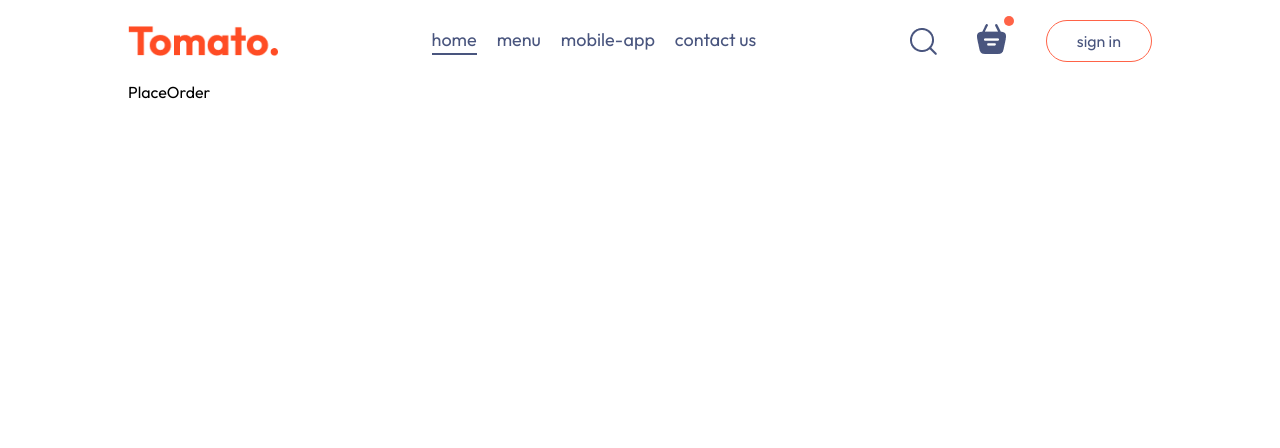
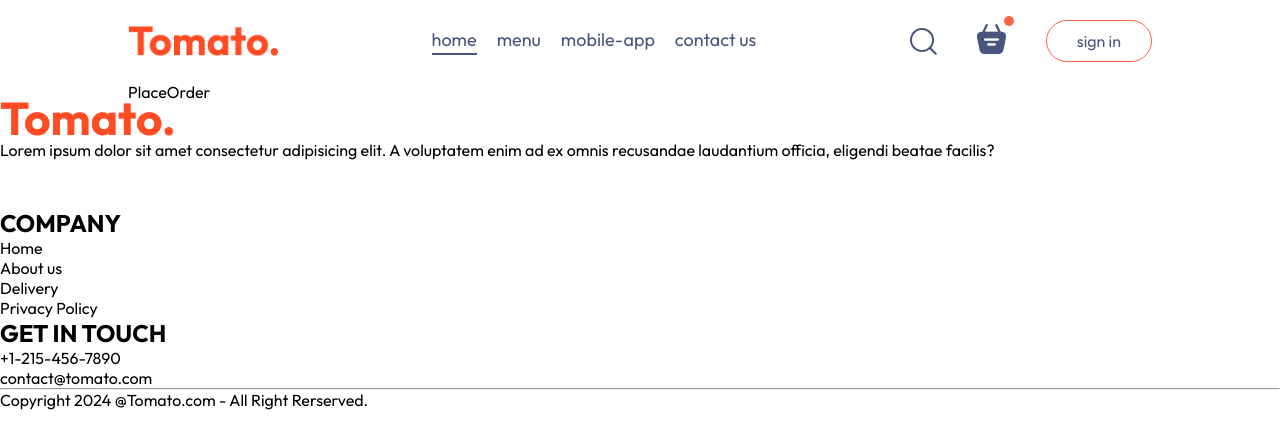
Before and after one commit to Akash-Sharma-2002/Food-App, a React (Vite) app in the folder Frontend/: page /order in a window 1280 px wide. Shown: the top 448 px of the page. Built offline with nearby package versions, Linux system fonts and the light colour scheme.

Commit message:
Footer.jsx: initiated

```diff
--- a/Frontend/src/App.jsx
+++ b/Frontend/src/App.jsx
@@ -5,9 +5,11 @@
 import Home from "./pages/Home/Home";
 import Cart from "./pages/Cart/Cart";
 import PlaceOrder from "./pages/PlaceOrder/PlaceOrder";
+import Footer from "./components/Footer/Footer";
 
 const App = () => {
   return (
+    <>
       <div className="app">
         <Navbar />
         <Routes>
@@ -16,6 +18,8 @@
           <Route path="/order" element={<PlaceOrder />} />
         </Routes>
       </div>
+      <Footer />
+    </>
   );
 };
 
--- /dev/null
+++ b/Frontend/src/components/Footer/Footer.jsx
@@ -0,0 +1,45 @@
+import React from "react";
+import "./Footer.css";
+import { assets } from "../../assets/assets";
+
+const Footer = () => {
+  return (
+    <div className="footer" id="footer">
+      <div className="footer-content">
+        <div className="footer-content-left">
+          <img src={assets.logo} alt="" />
+          <p>
+            Lorem ipsum dolor sit amet consectetur adipisicing elit. A
+            voluptatem enim ad ex omnis recusandae laudantium officia, eligendi
+            beatae facilis?
+          </p>
+          <div className="footer-social-icons">
+            <img src={assets.facebook_icon} alt="" />
+            <img src={assets.twitter_icon} alt="" />
+            <img src={assets.linkedin_icon} alt="" />
+          </div>
+        </div>
+        <div className="footer-content-center">
+            <h2>COMPANY</h2>
+            <ul>
+                <li>Home</li>
+                <li>About us</li>
+                <li>Delivery</li>
+                <li>Privacy Policy</li>
+            </ul>
+        </div>
+        <div className="footer-content-right">
+            <h2>GET IN TOUCH</h2>
+            <ul>
+                <li>+1-215-456-7890</li>
+                <li>contact@tomato.com</li>
+            </ul>
+        </div>
+        <hr />
+        <p className="footer-copyright">Copyright 2024 @Tomato.com - All Right Rerserved.</p>
+      </div>
+    </div>
+  );
+};
+
+export default Footer;
```
Also changed, not shown: Frontend/src/components/Footer/Footer.css (added). Lines whose indentation alone changed are shown as unchanged.
